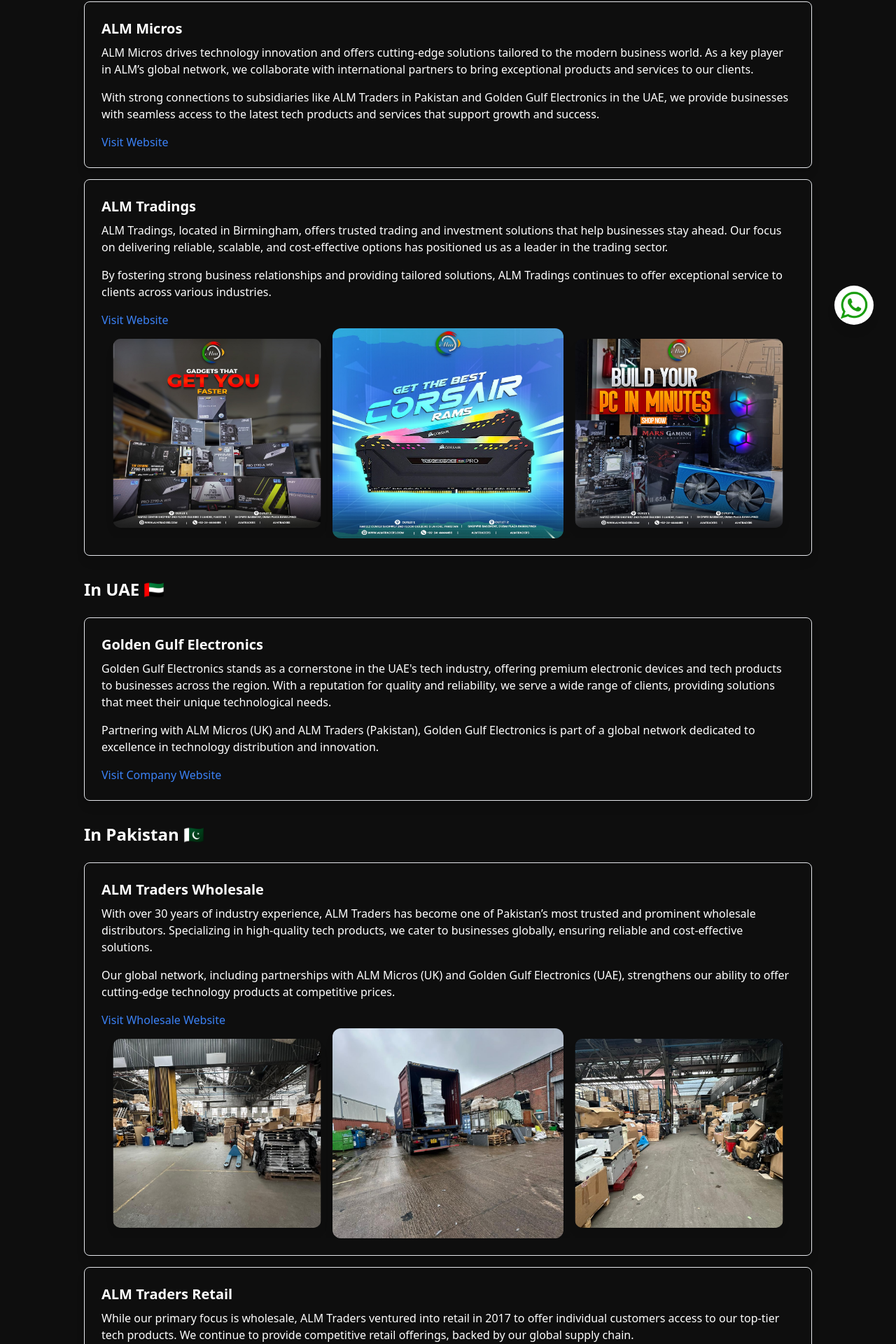
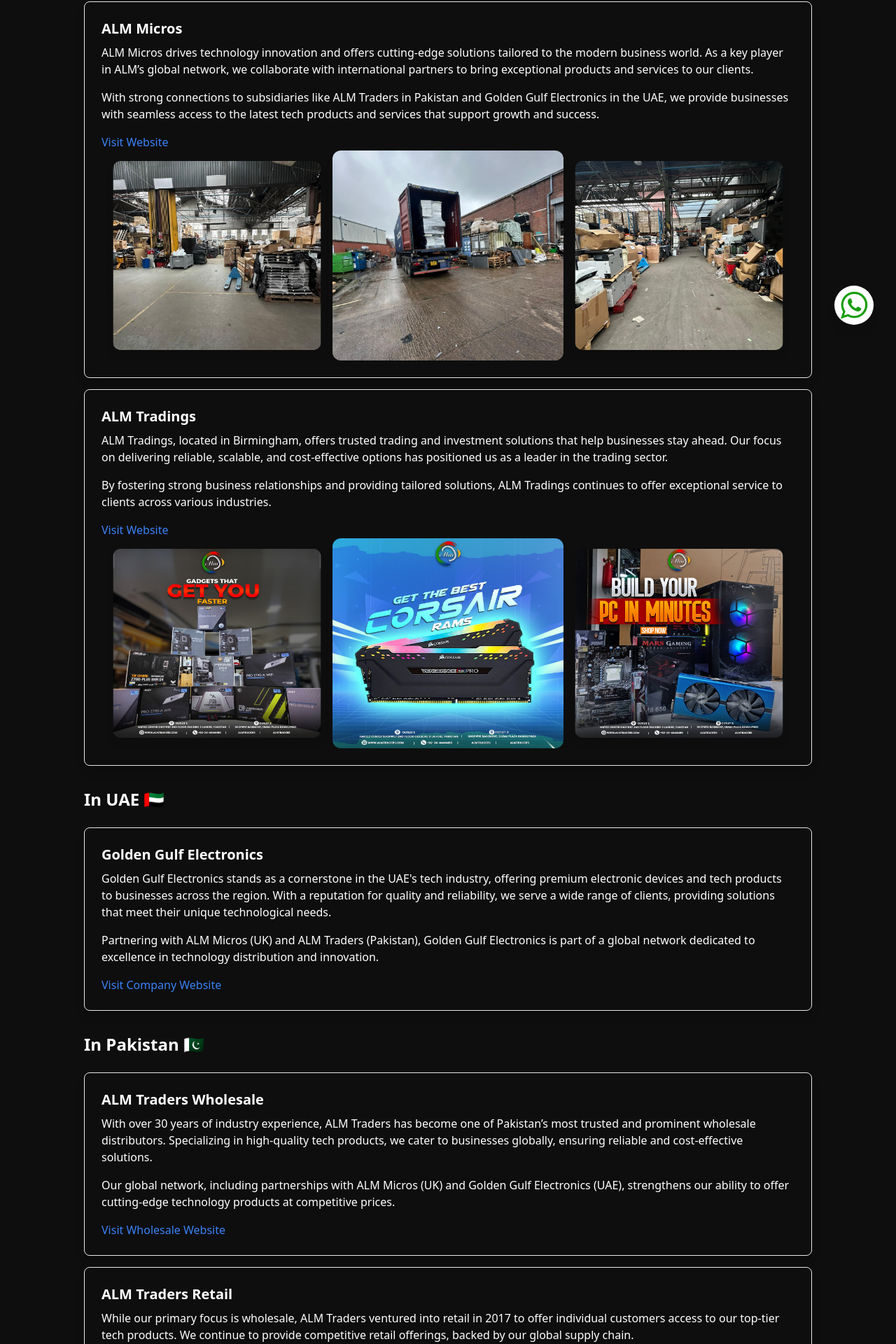
Before and after one commit to Uneebbhat/almtraders, a Next.js app: page /locations in a window 1280 px wide. Shown: the part 304-2224 px from the top of the page at 70% size. Built offline with nearby package versions, Linux system fonts and the light colour scheme.

Commit message:
chagnes made

```diff
--- a/src/components/Locations/OurLocaions.tsx
+++ b/src/components/Locations/OurLocaions.tsx
@@ -32,6 +32,7 @@ const OurLocaions = () => {
               >
                 Visit Website
               </Link>
+              <LocationSlider />
             </div>
 
             <div className="border rounded-lg p-6 shadow-lg hover:shadow-xl transition-shadow">
@@ -116,7 +117,6 @@ const OurLocaions = () => {
                 >
                   Visit Wholesale Website
                 </Link>
-                <LocationSlider />
               </div>
 
               <div className="company-card border rounded-lg p-6 shadow-lg hover:shadow-xl transition-shadow">
```
